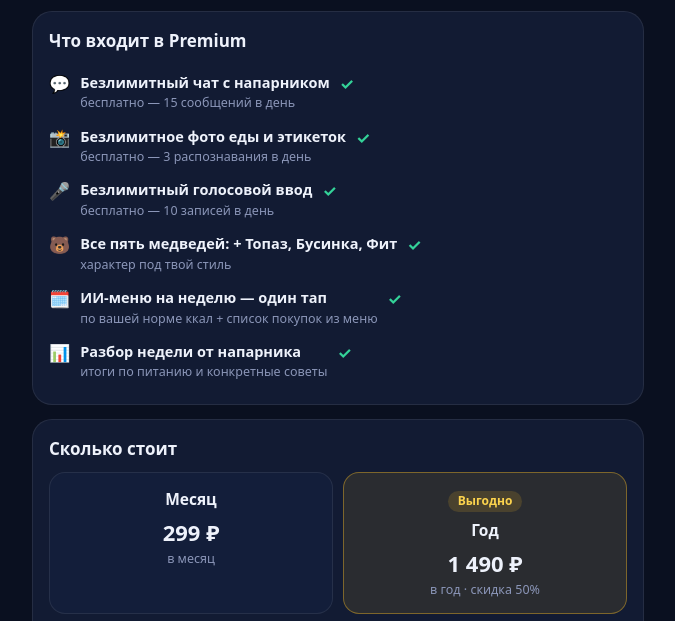
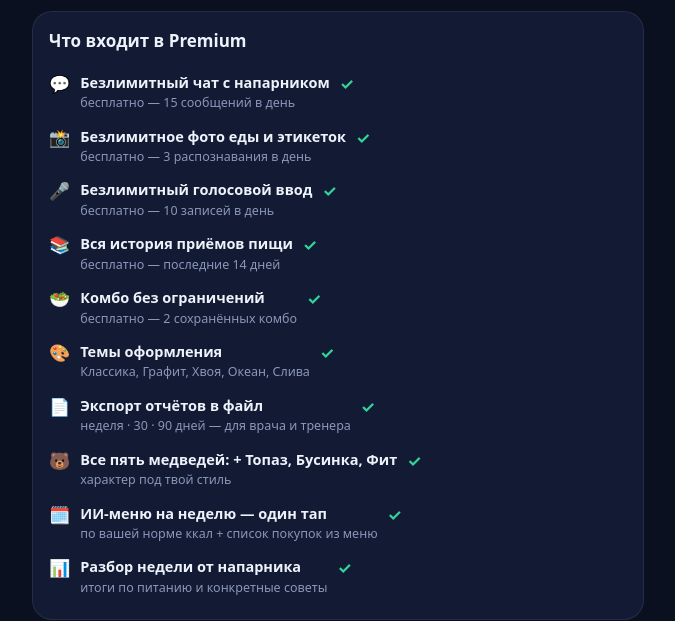
Before and after one commit to popovakatua2013-jpg/nutribear-expo, a website: page docs/pay.html in a window 1280 px wide. Shown: the part 176-797 px from the top of the page, without its empty margins (302-977 px from the left). Drawn offline with Linux system fonts and the light colour scheme.

Commit message:
Страница оплаты дополнена новыми выгодами Premium — продолжение задачи Кати 23.11 («усилить Premium»): docs/pay.html «Что входит в Premium» продавал только старую шестёрку (чат/фото/голос/медведи/ИИ-меню/разбор недели), а четыре материальные выгоды из коммита 7020f92 — вся история приёмов, комбо без ограничений, темы оформления, экспорт отчётов в файл — на странице оплаты не упоминались вовсе, покупатель не видел главного. Список приведён в точное соответствие с PREMIUM_PERKS приложения (тот же порядок и те же подписи с цифрами бесплатного тарифа). Файл статичный и в тесты не входит — проверен diff-сверкой с entitlements.js

```diff
--- a/docs/pay.html
+++ b/docs/pay.html
@@ -124,6 +124,10 @@
       <li><span class="emoji">💬</span><div><b>Безлимитный чат с напарником</b><span class="sub">бесплатно — 15 сообщений в день</span></div><span class="check">✓</span></li>
       <li><span class="emoji">📸</span><div><b>Безлимитное фото еды и этикеток</b><span class="sub">бесплатно — 3 распознавания в день</span></div><span class="check">✓</span></li>
       <li><span class="emoji">🎤</span><div><b>Безлимитный голосовой ввод</b><span class="sub">бесплатно — 10 записей в день</span></div><span class="check">✓</span></li>
+      <li><span class="emoji">📚</span><div><b>Вся история приёмов пищи</b><span class="sub">бесплатно — последние 14 дней</span></div><span class="check">✓</span></li>
+      <li><span class="emoji">🥗</span><div><b>Комбо без ограничений</b><span class="sub">бесплатно — 2 сохранённых комбо</span></div><span class="check">✓</span></li>
+      <li><span class="emoji">🎨</span><div><b>Темы оформления</b><span class="sub">Классика, Графит, Хвоя, Океан, Слива</span></div><span class="check">✓</span></li>
+      <li><span class="emoji">📄</span><div><b>Экспорт отчётов в файл</b><span class="sub">неделя · 30 · 90 дней — для врача и тренера</span></div><span class="check">✓</span></li>
       <li><span class="emoji">🐻</span><div><b>Все пять медведей: + Топаз, Бусинка, Фит</b><span class="sub">характер под твой стиль</span></div><span class="check">✓</span></li>
       <li><span class="emoji">🗓️</span><div><b>ИИ-меню на неделю — один тап</b><span class="sub">по вашей норме ккал + список покупок из меню</span></div><span class="check">✓</span></li>
       <li><span class="emoji">📊</span><div><b>Разбор недели от напарника</b><span class="sub">итоги по питанию и конкретные советы</span></div><span class="check">✓</span></li>
```
